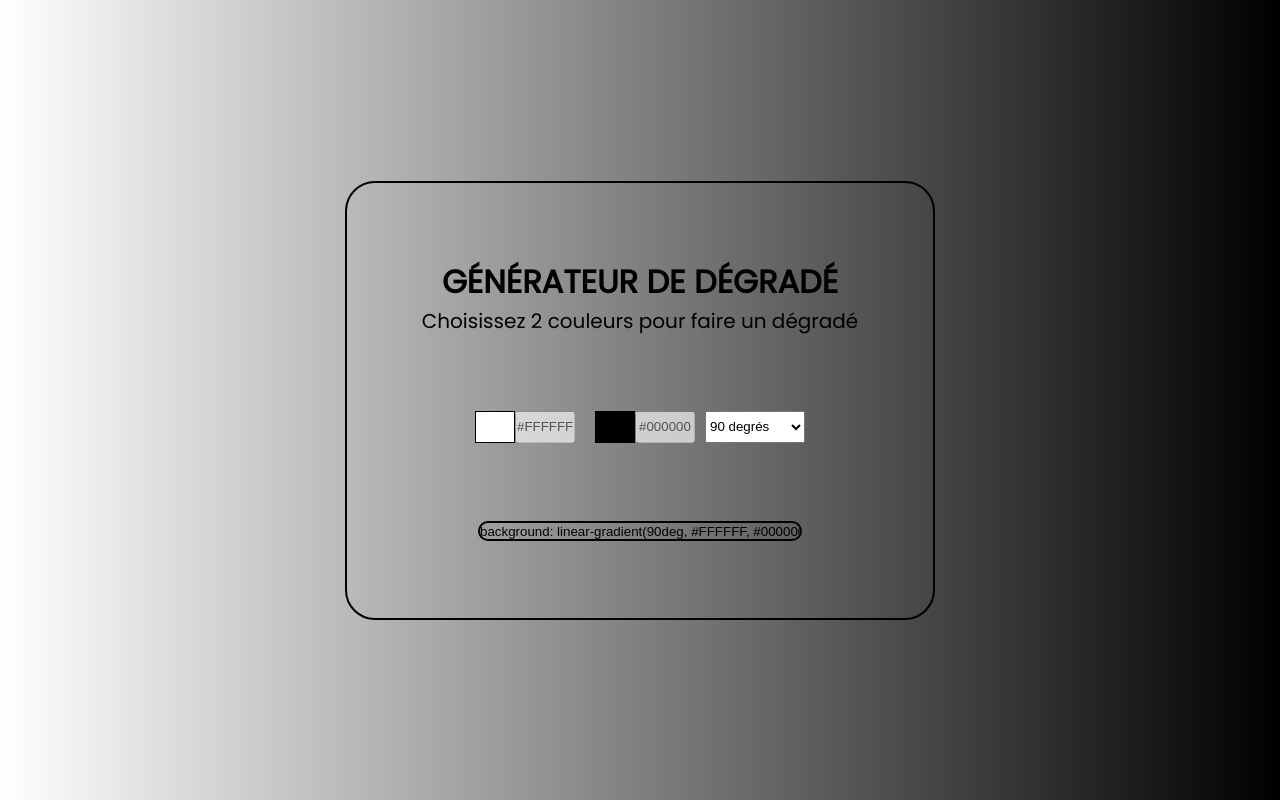
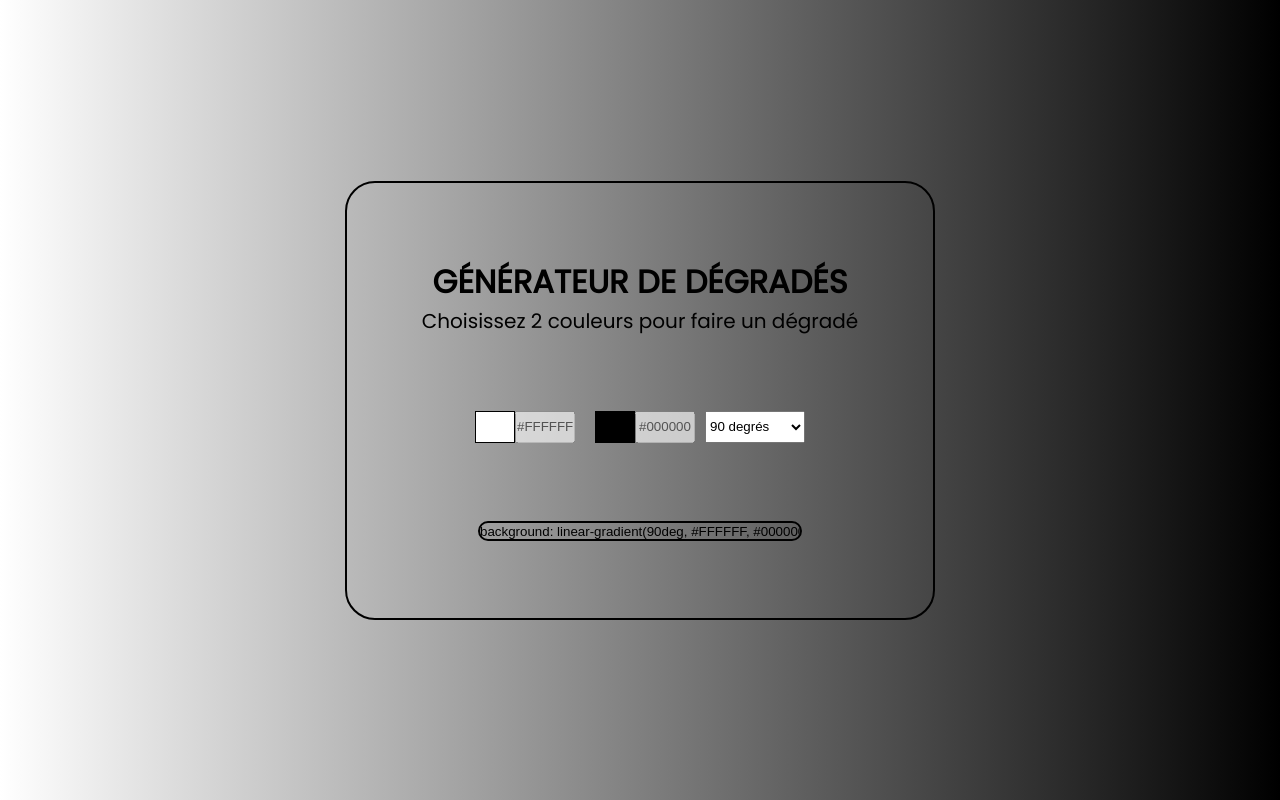
Before and after one commit to Mxxouu/Defi-Javascript, a plain HTML site: page 1. Générateur de dégradés/index.html in a window 1280 px wide. Drawn offline with Linux system fonts and the light colour scheme.

Commit message:
renamed:    "1. G\303\251n\303\251rateur de d\303\251grad\303\251/index.html" -> "1. G\303\251n\303\251rateur de d\303\251grad\303\251s/index.html"

```diff
--- a/1. Générateur de dégradé/index.html
+++ b/1. Générateur de dégradés/index.html
@@ -3,7 +3,7 @@
     <head>
         <meta charset="UTF-8">
         <meta name="viewport" content="width=device-width, initial-scale=1.0">
-        <title>Generateur de degradé</title>
+        <title>Generateur de degradés</title>
         <link rel="stylesheet" href="style.css">
         <link href='https://fonts.googleapis.com/css?family=Poppins' rel='stylesheet'>
     </head>
@@ -12,7 +12,7 @@
             <div class="generategradient">
 
                 <div class="text">
-                    <h1>Générateur de dégradé</h1>
+                    <h1>Générateur de dégradés</h1>
                     <p>Choisissez 2 couleurs pour faire un dégradé</p>
                 </div>
 
```
Also changed, not shown: 1. Générateur de dégradés/main.js (renamed from 1. Générateur de dégradé/main.js), 1. Générateur de dégradés/style.css (renamed from 1. Générateur de dégradé/style.css).
